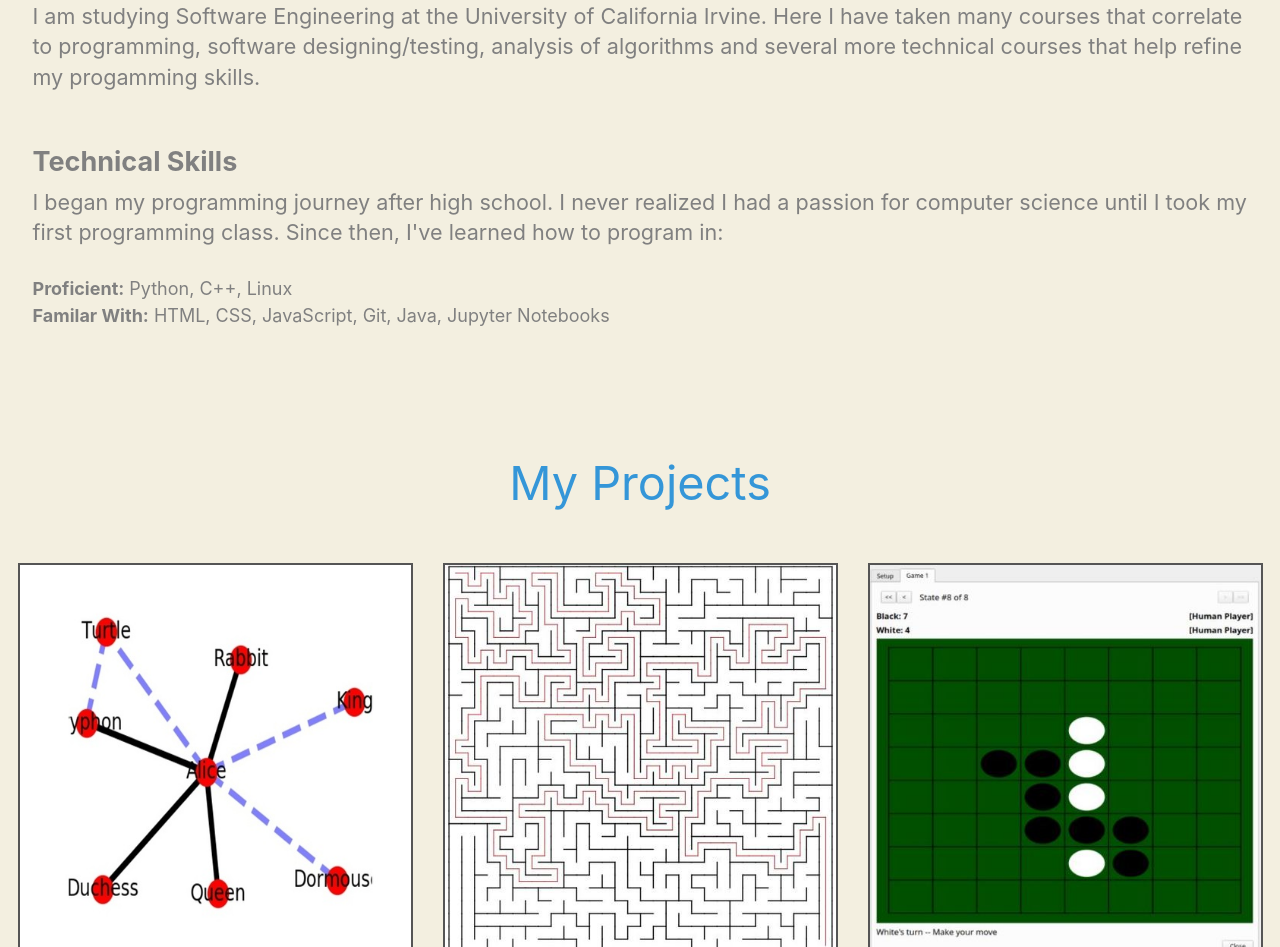
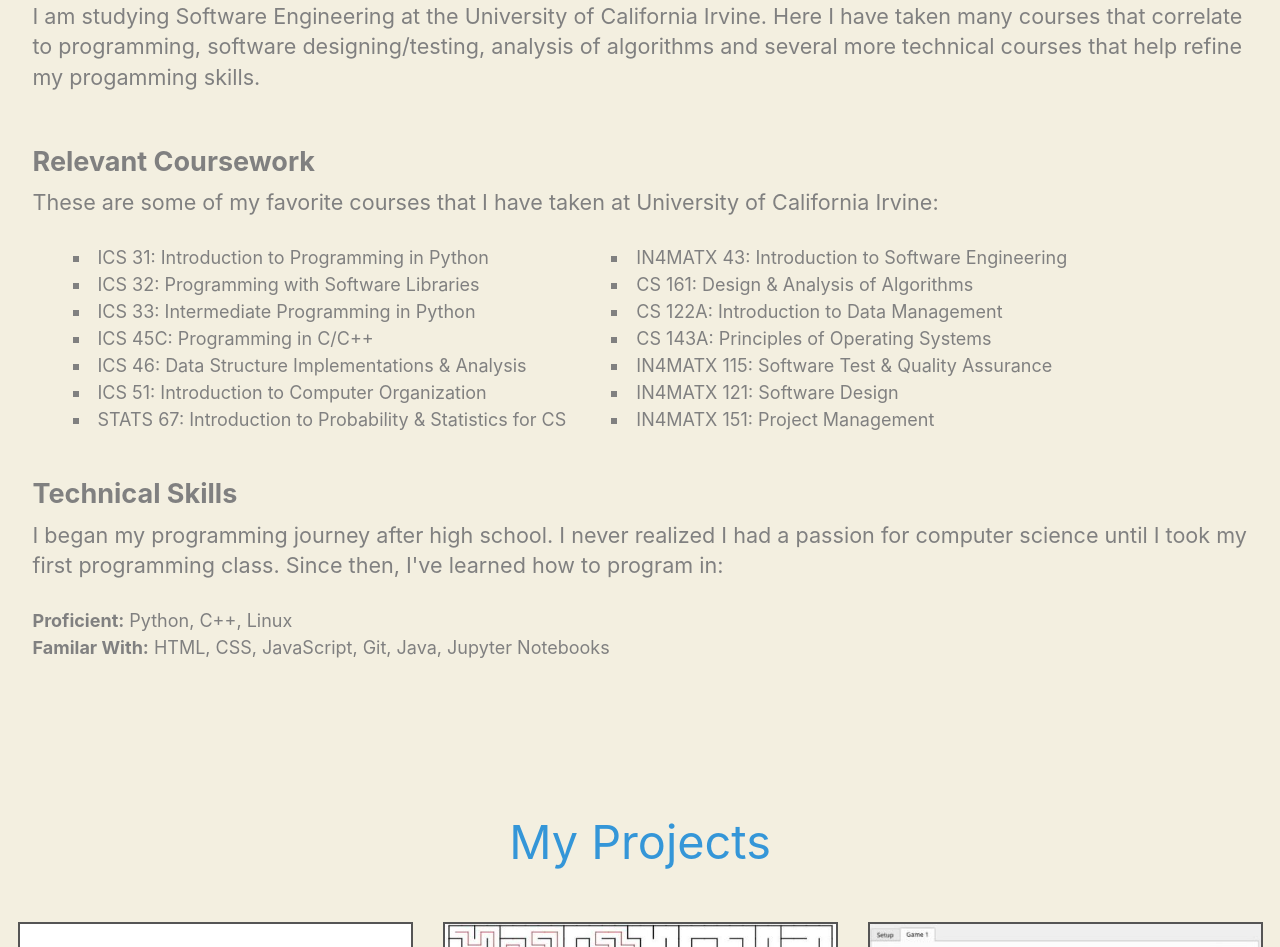
Before and after one commit to mle10/My-Website, a plain HTML site: page public/index.html in a window 1280 px wide. Shown: the part 1853-2800 px from the top of the page. Drawn offline with nearby package versions, Linux system fonts and the light colour scheme; some packages are replaced by stand-ins of ours.

Commit message:
Added Relevant Coursework

```diff
--- a/public/css/templatemo-style.css
+++ b/public/css/templatemo-style.css
@@ -270,13 +270,20 @@
   width: 66%;
 }
 
-ul {
+.ul-2 {
   list-style-position: inside;
   list-style-type: none;
   margin: 0;
   padding: 0;
 }
 
+ul{
+  display: inline-block;
+  list-style-position: inside;
+  list-style-type: square;
+  margin: 0;
+  padding: 3;
+}
 .bottom {
   margin-bottom: 40px;
 }
--- a/public/index.html
+++ b/public/index.html
@@ -43,6 +43,9 @@
               <li class="nav-item">
                   <a class="nav-link tm-nav-link" href="#contact">Contact Me</a>
               </li>
+              <li class="nav-item">
+                <a class="nav-link tm-nav-link" href="#contact">Resume</a>
+            </li>
             </ul>
           </div>
         </div>
@@ -113,24 +116,53 @@
                 </font>
               </p>
               <br>
+
+              <h4><strong>Relevant Coursework</strong></h4>
+              <p class="mb-4 tm-intro-text">
+                <font color="gray">
+                  These are some of my favorite courses that I have taken at University of California Irvine:
+                  <ul>
+                    <li>ICS 31: Introduction to Programming in Python</li>
+                    <li>ICS 32: Programming with Software Libraries</li>
+                    <li>ICS 33: Intermediate Programming in Python</li>
+                    <li>ICS 45C: Programming in C/C++</li>
+                    <li>ICS 46: Data Structure Implementations & Analysis</li>
+                    <li>ICS 51: Introduction to Computer Organization</li>
+                    <li>STATS 67: Introduction to Probability & Statistics for CS</li>
+                  </ul>
+                  <ul>
+                    <li>IN4MATX 43: Introduction to Software Engineering</li>
+                    <li>CS 161: Design & Analysis of Algorithms</li>
+                    <li>CS 122A: Introduction to Data Management</li>
+                    <li>CS 143A: Principles of Operating Systems</li>
+                    <li>IN4MATX 115: Software Test & Quality Assurance</li>
+                    <li>IN4MATX 121: Software Design</li>
+                    <li>IN4MATX 151: Project Management</li>
+                  </ul>
+                </font>
+              </p>
+              <br>
+
               <h4><strong>Technical Skills</strong></h4>
               <p class="mb-4 tm-intro-text">
                 <font color="gray">
                   I began my programming journey after high school. I never realized I had a passion for computer science until I took my first programming class.
                   Since then, I've learned how to program in:
-                  <ul>
+                  <ul class="ul-2">
                     <li><strong>Proficient:</strong> Python, C++, Linux</li>
                     <li><strong>Familar With:</strong> HTML, CSS, JavaScript, Git, Java, Jupyter Notebooks</li>
                   </ul>
                 </font>
               </p>
+              <br>
+
             </div>
           </div>
         </div>
       </section>
 
 
-      <!-- My Projects Section-->
+    <!-- My Projects Section-->
     <section id="work" class="top">
       <h2 class="text-center tm-text-primary mb-4 tm-section-title bottom2">My Projects</h2>
       <div class="row">
@@ -170,94 +202,6 @@
       </div>
     </section>
   </section>
-
-  <!--
-    <section class="spacingtop">
-      <div class="container tm-container-gallery">
-        <div class="row">
-          <div class="text-center col-12">
-              <h2 class="tm-text-primary tm-section-title mb-4">In Progress</h2>
-              <p class="mx-auto tm-work-description">
-                "These projects are personal projects that I want to attempt by myself along with some more advanced projects that I have been
-                researching and trying to implement."
-              </p>
-          </div>
-        </div>
-        <div class="row">
-            <div class="col-12">
-                <div class="mx-auto tm-gallery-container">
-                    <div class="grid tm-gallery">
-                      <a href="img/gallery-img-01.jpg">
-                        <figure class="effect-honey tm-gallery-item">
-                          <img src="img/gallery-tn-01.jpg" alt="Image" class="img-fluid">
-                          <figcaption>
-                            <h2><i>Dreamy <span>Honey</span> Now</i></h2>
-                          </figcaption>
-                        </figure>
-                      </a>
-                      <a href="img/gallery-img-02.jpg">
-                        <figure class="effect-honey tm-gallery-item">
-                          <img src="img/gallery-tn-02.jpg" alt="Image" class="img-fluid">
-                          <figcaption>
-                            <h2><i>Second <span>Honey</span> Now</i></h2>
-                          </figcaption>
-                        </figure>
-                      </a>
-                      <a href="img/gallery-img-03.jpg">
-                        <figure class="effect-honey tm-gallery-item">
-                          <img src="img/gallery-tn-03.jpg" alt="Image" class="img-fluid">
-                          <figcaption>
-                            <h2><i>Third <span>Honey</span> Now</i></h2>
-                          </figcaption>
-                        </figure>
-                      </a>
-                      <a href="img/gallery-img-04.jpg">
-                        <figure class="effect-honey tm-gallery-item">
-                          <img src="img/gallery-tn-04.jpg" alt="Image" class="img-fluid">
-                          <figcaption>
-                            <h2><i>Dreamy <span>Honey</span> Now</i></h2>
-                          </figcaption>
-                        </figure>
-                      </a>
-                      <a href="img/gallery-img-05.jpg">
-                        <figure class="effect-honey tm-gallery-item">
-                          <img src="img/gallery-tn-05.jpg" alt="Image" class="img-fluid">
-                          <figcaption>
-                            <h2><i>Fifth <span>Honey</span> Now</i></h2>
-                          </figcaption>
-                        </figure>
-                      </a>
-                      <a href="img/gallery-img-06.jpg">
-                        <figure class="effect-honey tm-gallery-item">
-                          <img src="img/gallery-tn-06.jpg" alt="Image" class="img-fluid">
-                          <figcaption>
-                            <h2><i>Sixth <span>Honey</span> Now</i></h2>
-                          </figcaption>
-                        </figure>
-                      </a>
-                      <a href="img/gallery-img-01.jpg">
-                        <figure class="effect-honey tm-gallery-item">
-                          <img src="img/gallery-tn-01.jpg" alt="Image" class="img-fluid">
-                          <figcaption>
-                            <h2><i>Dreamy <span>Honey</span> Now</i></h2>
-                          </figcaption>
-                        </figure>
-                      </a>
-                      <a href="img/gallery-img-02.jpg">
-                        <figure class="effect-honey tm-gallery-item">
-                          <img src="img/gallery-tn-02.jpg" alt="Image" class="img-fluid">
-                          <figcaption>
-                            <h2><i>Eighth <span>Honey</span> Now</i></h2>
-                          </figcaption>
-                        </figure>
-                      </a>
-                    </div>
-                </div>
-            </div>
-          </div>
-      </div>
-    </section>
-    Future Editing perhaps-->
 
     <!-- Contact -->
     <section id="contact" class="spacingtop tm-parallax-2">
```
